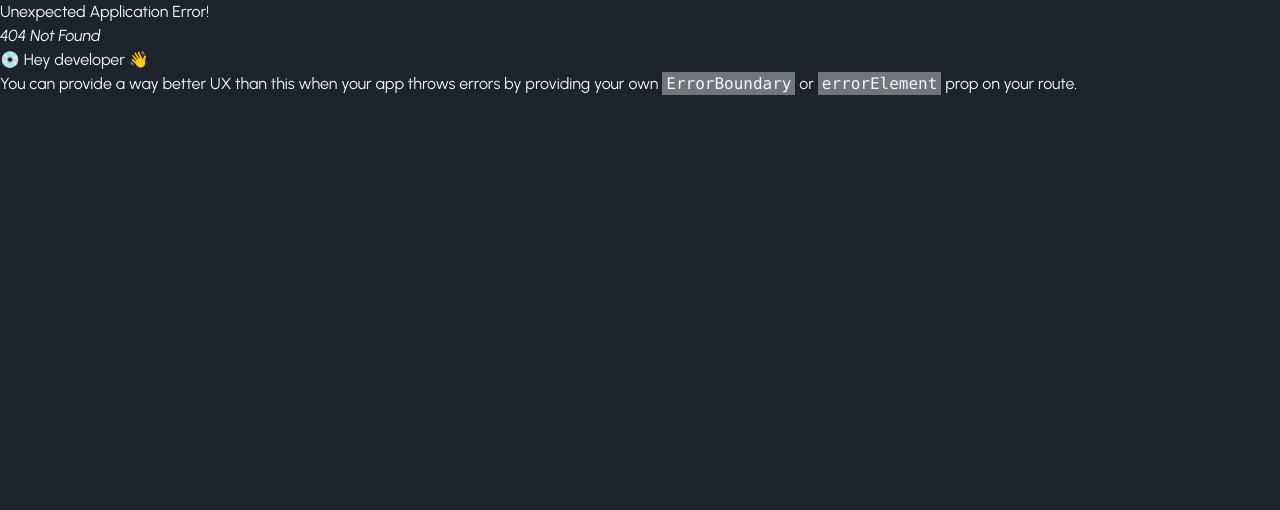
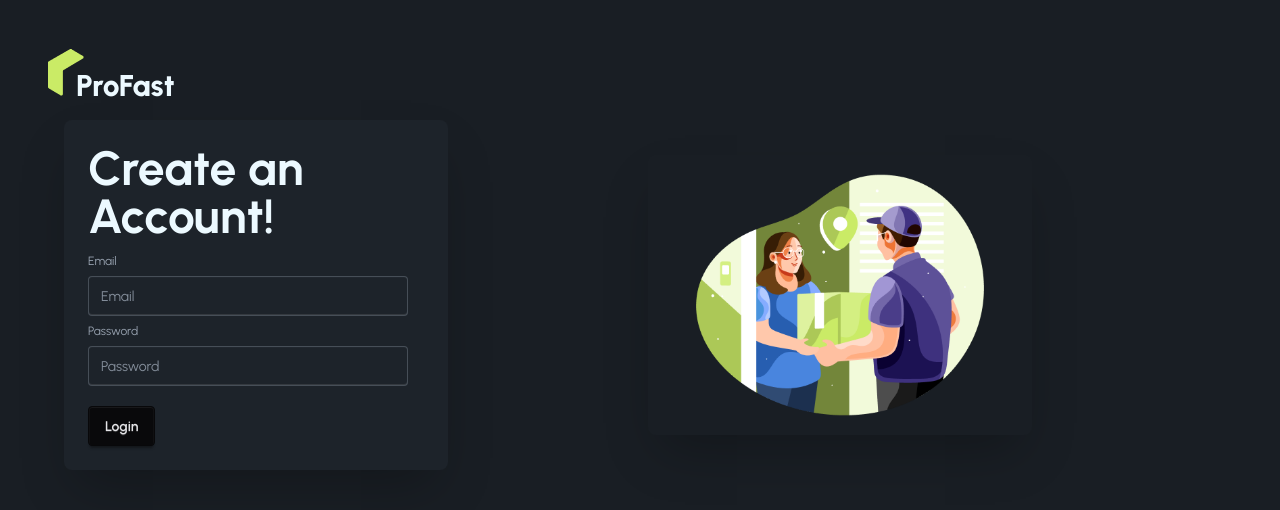
Before and after one commit to williamfazle/Zap-Shift-Projects, a React (Vite) app: page /register in a window 1280 px wide. Before the commit this address had no page. Shown: the top 510 px of the page. Built offline with nearby package versions, Linux system fonts and the light colour scheme; no server answers.

Commit message:
Setup Firebase Authentication

```diff
--- a/package.json
+++ b/package.json
@@ -12,6 +12,7 @@
   "dependencies": {
     "@tailwindcss/vite": "^4.1.13",
     "aos": "^2.3.4",
+    "firebase": "^12.3.0",
     "react": "^19.1.1",
     "react-dom": "^19.1.1",
     "react-fast-marquee": "^1.6.5",
--- /dev/null
+++ b/src/contexts/AuthContext/AuthContext.jsx
@@ -0,0 +1,3 @@
+import { createContext } from "react";
+
+export const AuthContext = createContext();
--- /dev/null
+++ b/src/contexts/AuthContext/AuthProvider.jsx
@@ -0,0 +1,52 @@
+import React, { useEffect, useState } from 'react';
+import { AuthContext } from './AuthContext';
+import { createUserWithEmailAndPassword, onAuthStateChanged, signInWithEmailAndPassword, signOut } from 'firebase/auth';
+import { auth } from '../../firebase/firebase.init';
+
+const AuthProvider = ({children}) => {
+    const [user, setUser] = useState(null);
+    const [loding, setLoding] = useState(true);
+
+    const createUser = (email, password) =>{
+        setLoding(true);
+        return createUserWithEmailAndPassword(auth, email, password);
+    }
+
+    const signIn = (email, password) => {
+        setLoding(true);
+        return signInWithEmailAndPassword(auth, email, password);
+    }
+
+    const logout = () =>{
+        setLoading(true);
+        return signOut(auth);
+    }
+
+
+    useEffect (() => {
+       const unSubscribe = onAuthStateChanged(auth, currentUser => {
+        setUser(currentUser);
+        console.log('user in the auth state change', currentUser)
+        setLoding(false);
+       });
+
+    return () => {
+        unSubscribe();
+    }
+    }, [])
+
+    const authInfo = {
+        user,
+        loding,
+        createUser,
+        signIn,
+        logout
+    }
+    return (
+        <AuthContext value={authInfo}>
+         {children}
+        </AuthContext>
+    );
+};
+
+export default AuthProvider;
--- /dev/null
+++ b/src/firebase/firebase.init.js
@@ -0,0 +1,22 @@
+// Import the functions you need from the SDKs you need
+import { initializeApp } from "firebase/app";
+import { getAuth } from "firebase/auth";
+
+// TODO: Add SDKs for Firebase products that you want to use
+// https://firebase.google.com/docs/web/setup#available-libraries
+
+// Your web app's Firebase configuration
+const firebaseConfig = {
+  apiKey: import.meta.env.VITE_apiKey,
+  authDomain: import.meta.env.VITE_authDomain,
+  projectId: import.meta.env.VITE_projectId,
+  storageBucket: import.meta.env.VITE_storageBucket,
+  messagingSenderId: import.meta.env.VITE_messagingSenderId,
+  appId: import.meta.env.VITE_appId
+};
+
+// Initialize Firebase
+const app = initializeApp(firebaseConfig);
+
+// Initialize Firebase Authentication and get a reference to the service
+export const auth = getAuth(app);
--- /dev/null
+++ b/src/hooks/useAuth.jsx
@@ -0,0 +1,9 @@
+import React, { use } from 'react';
+import { AuthContext } from '../contexts/AuthContext/AuthContext';
+
+const useAuth = () => {
+    const authInfo = use(AuthContext);
+    return authInfo;
+};
+
+export default useAuth;
--- a/src/main.jsx
+++ b/src/main.jsx
@@ -7,13 +7,16 @@ import { RouterProvider } from "react-router";
 import { router } from './router/router';
 import 'aos/dist/aos.css';
 import Aos from 'aos';
+import AuthProvider from './contexts/AuthContext/AuthProvider';
 
  Aos.init();
 
 createRoot(document.getElementById('root')).render(
   <StrictMode>
     <div className='font-urbanist max-w-7xl mx-auto'>
-        <RouterProvider router={router} />
+       <AuthProvider>
+         <RouterProvider router={router} />
+       </AuthProvider>
     </div>
 
   </StrictMode>,
--- a/src/pages/Authentication/Login/Login.jsx
+++ b/src/pages/Authentication/Login/Login.jsx
@@ -2,7 +2,7 @@ import React from 'react';
 import { useForm } from 'react-hook-form';
 
 const Login = () => {
-    const {register, handleSubmit} = useForm();
+    const {register, handleSubmit, formState: {errors}} = useForm();
 
     const onSubmit = data =>{
         console.log(data);
@@ -20,12 +20,16 @@ const Login = () => {
           <label className="label">Password</label>
           <input type="password" {...register('password', {required: true, minLength: 6})}  className="input" placeholder="Password" />
 
-
+        {
+            errors.password?.type === 'required' && <p className='text-red-500'>Password is required</p>
+        }
+        {
+            errors.password?.type === 'minLength' && <p className='text-red-500'>Password must be 6 characters or longer</p>
+        }
           <div><a className="link link-hover">Forgot password?</a></div>
 
-
-          <button className="btn btn-neutral mt-4">Login</button>
                   </fieldset>
+                   <button className="btn btn-neutral mt-4">Login</button>
             </form>
         </div>
     );
--- /dev/null
+++ b/src/pages/Authentication/Register/Register.jsx
@@ -0,0 +1,51 @@
+import React from 'react';
+import { useForm } from 'react-hook-form';
+import useAuth from '../../../hooks/useAuth';
+
+const Register = () => {
+    const {register, handleSubmit, formState: {errors}} = useForm();
+    const { createUser } = useAuth();
+
+    const onSubmit = data =>{
+        console.log(data);
+        createUser(data.email, data.password)
+        .then( result =>{
+          console.log(result.user)
+        })
+        .catch(error => {
+          console.error(error);
+        })
+    }
+    return (
+    <div className="card bg-base-100 w-full max-w-sm shrink-0 shadow-2xl">
+      <div className="card-body">
+        <h1 className="text-5xl font-bold">Create an Account!</h1>
+
+      <form onSubmit={handleSubmit(onSubmit)}>
+          <fieldset className="fieldset">
+            {/* email field */}
+          <label className="label">Email</label>
+          <input type="email" {...register('email', {required: true})} className="input" placeholder="Email" />
+           {
+            errors.password?.type === 'required' && <p className='text-red-500'>Email is required</p>
+        }
+
+         {/* password field */}
+          <label className="label">Password</label>
+          <input type="password" {...register('password', {required: true, minLength: 6})} className="input" placeholder="Password" />
+
+          {
+            errors.password?.type === 'required' && <p className='text-red-500'>Password is required</p>
+        }
+        {
+            errors.password?.type === 'minLength' && <p className='text-red-500'>Password must be 6 characters or longer</p>
+        }
+        </fieldset>
+                  <button className="btn btn-neutral mt-4">Login</button>
+      </form>
+      </div>
+    </div>
+    );
+};
+
+export default Register;
--- a/src/router/router.jsx
+++ b/src/router/router.jsx
@@ -3,6 +3,7 @@ import RootLayout from "../layouts/RootLayout";
 import Home from "../pages/Home/Home/Home";
 import AuthLayout from "../layouts/AuthLayout";
 import Login from "../pages/Authentication/Login/Login";
+import Register from "../pages/Authentication/Register/Register";
 
 export const router = createBrowserRouter([
   {
@@ -22,6 +23,10 @@ export const router = createBrowserRouter([
     {
       path: 'login',
       Component: Login
+    },
+    {
+      path: 'register',
+      Component: Register
     }
    ]
   }
```
Also changed, not shown: 1 other file (tests, documents, lock files or other folders).
